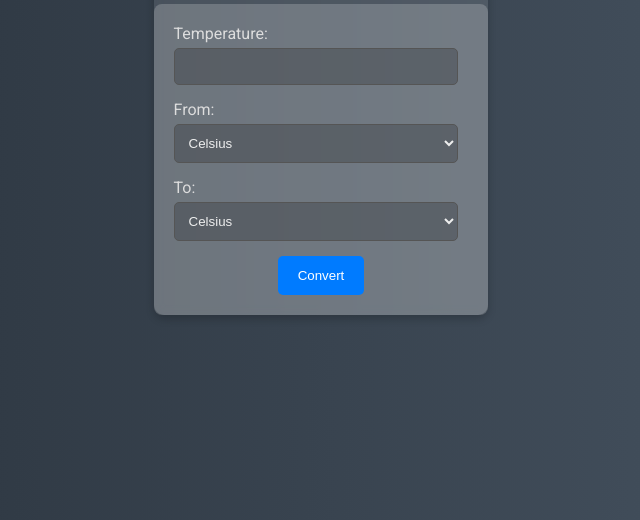
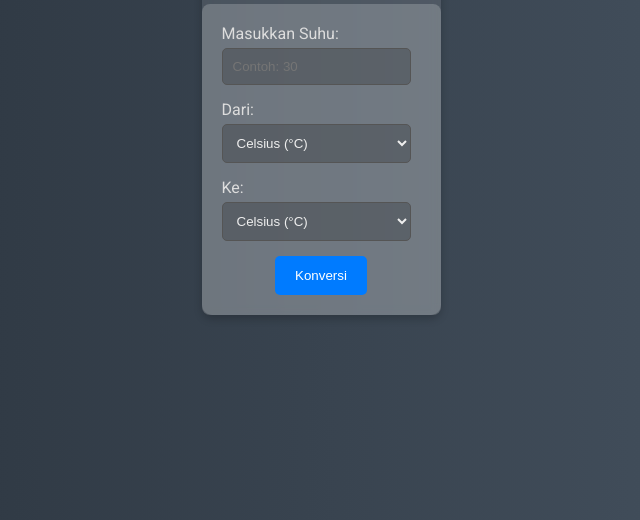
Before and after one commit to revou-fundamental-course/03-feb-25-Aliifilqodri, a plain HTML site: page index.html in a window 1280 px wide. Shown: the part 280-800 px from the top of the page, without its empty margins (319-959 px from the left). Drawn offline with Linux system fonts and the light colour scheme.

Commit message:
Update index.html

```diff
--- a/index.html
+++ b/index.html
@@ -1,39 +1,40 @@
 <!DOCTYPE html>
-<html lang="en">
+<html lang="id">
 <head>
     <meta charset="UTF-8">
     <meta name="viewport" content="width=device-width, initial-scale=1.0">
-    <title>Temperature Converter</title>
+    <title>Konverter Suhu</title>
     <link rel="stylesheet" href="css/styles.css">
     <link href="https://fonts.googleapis.com/css2?family=Roboto:wght@400;700&display=swap" rel="stylesheet">
+    <script src="https://kit.fontawesome.com/a076d05399.js" crossorigin="anonymous"></script>
 </head>
 <body>
     <div class="container">
-        <h1>Temperature Converter</h1>
+        <h1>Konverter Suhu</h1>
         <div class="converter-box">
             <div class="input-group">
-                <label for="temperature">Temperature:</label>
-                <input type="number" id="temperature" name="temperature" required>
+                <label for="temperature">Masukkan Suhu:</label>
+                <input type="number" id="temperature" name="temperature" placeholder="Contoh: 30" required>
             </div>
             <div class="input-group">
-                <label for="unit">From:</label>
+                <label for="fromUnit">Dari:</label>
                 <select id="fromUnit">
-                    <option value="celsius">Celsius</option>
-                    <option value="fahrenheit">Fahrenheit</option>
-                    <option value="kelvin">Kelvin</option>
+                    <option value="celsius">Celsius (°C)</option>
+                    <option value="fahrenheit">Fahrenheit (°F)</option>
+                    <option value="kelvin">Kelvin (K)</option>
                 </select>
             </div>
             <div class="input-group">
-                <label for="toUnit">To:</label>
+                <label for="toUnit">Ke:</label>
                 <select id="toUnit">
-                    <option value="celsius">Celsius</option>
-                    <option value="fahrenheit">Fahrenheit</option>
-                    <option value="kelvin">Kelvin</option>
+                    <option value="celsius">Celsius (°C)</option>
+                    <option value="fahrenheit">Fahrenheit (°F)</option>
+                    <option value="kelvin">Kelvin (K)</option>
                 </select>
             </div>
-            <button type="button" onclick="convertTemperature()">Convert</button>
+            <button type="button" onclick="convertTemperature()">Konversi</button>
             <div id="result" class="hidden">
-                <h2>Result:</h2>
+                <h2><i class="fas fa-thermometer-half"></i> Hasil Konversi:</h2>
                 <p id="convertedTemperature"></p>
                 <p id="explanation"></p>
             </div>
```
